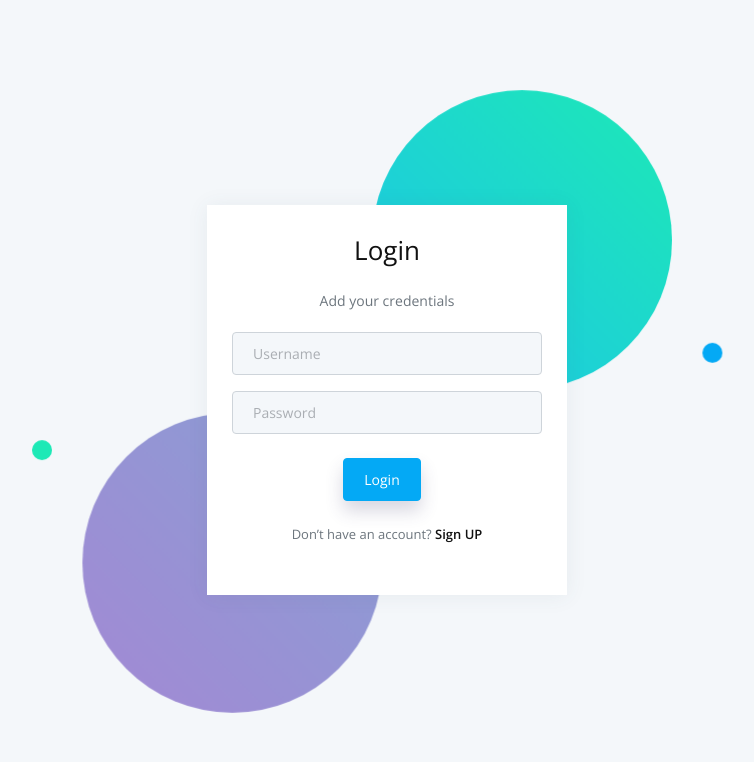
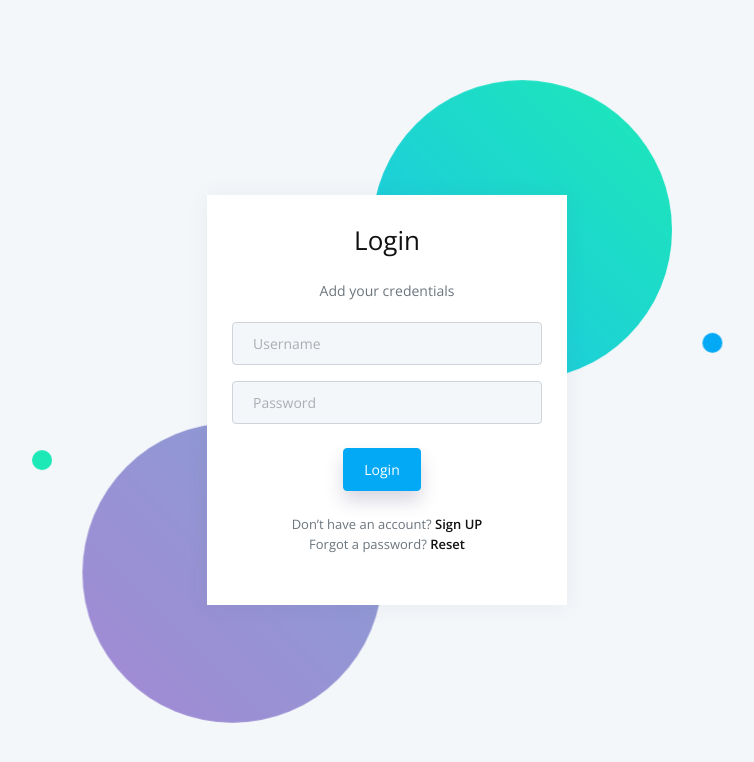
Before and after one commit to GeorgiiKrikun/django-sales-peach, a Django app: page /auth/login/ in a window 1280 px wide. Shown: the top 762 px of the page, without its empty margins (253-1007 px from the left). Run offline with Django 3.2, Linux system fonts and the light colour scheme; parts of the project's set-up code (start-up, migrations or seed data) failed here and were passed over; some libraries are stand-ins or nearby versions.

Commit message:
Add link to reset password

```diff
--- a/src/apps/authentication/templates/authentication/login.html
+++ b/src/apps/authentication/templates/authentication/login.html
@@ -45,6 +45,7 @@
                     </form>
 
                     <p class="mb-0 text-muted">Don’t have an account? <a href="{% url 'authentication:register' %}" >Sign UP</a></p>
+                    <p class="mb-0 text-muted">Forgot a password? <a href="{% url 'authentication:reset_password' %}" >Reset</a></p>
 
                     <br />
 
```
